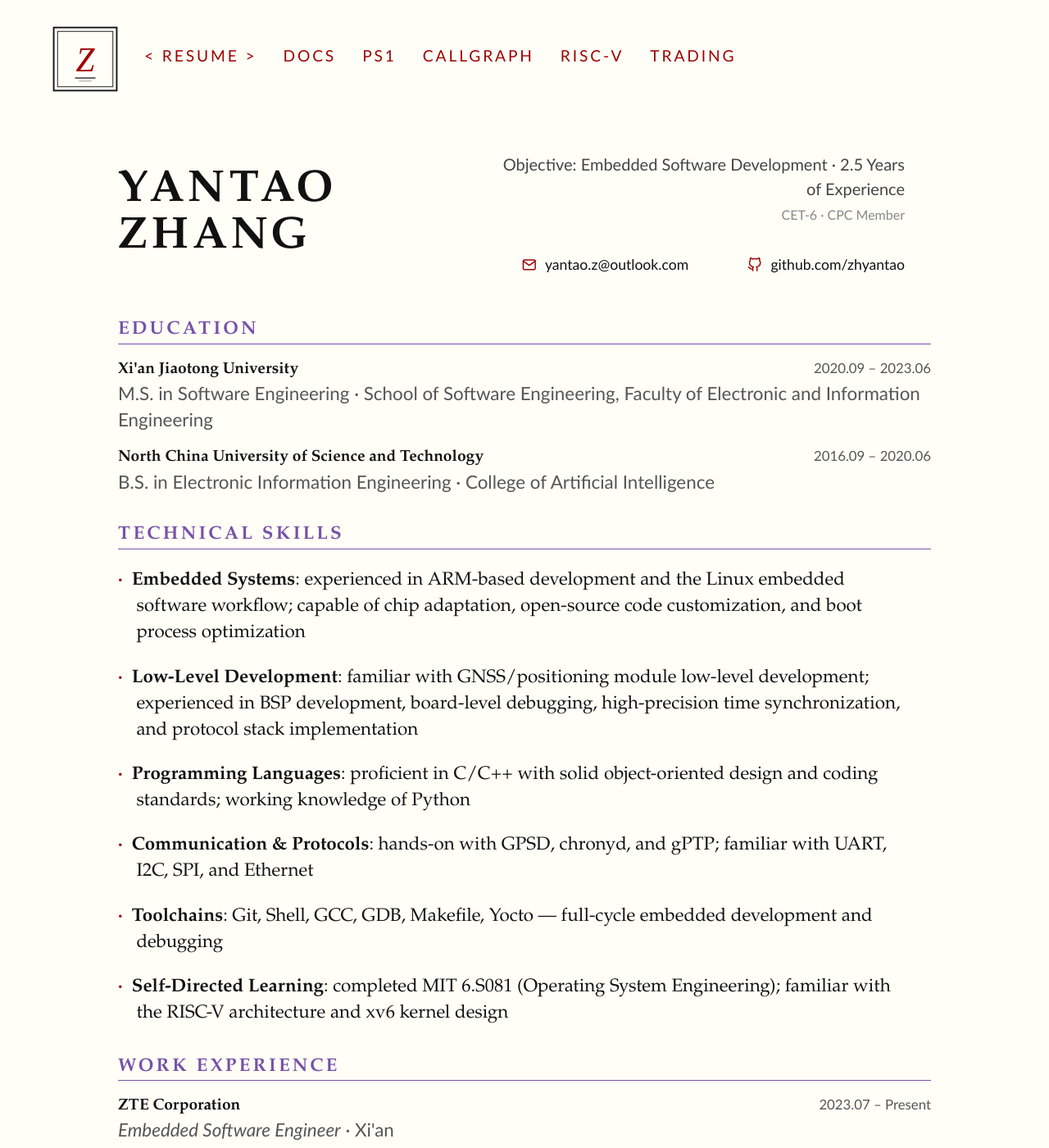
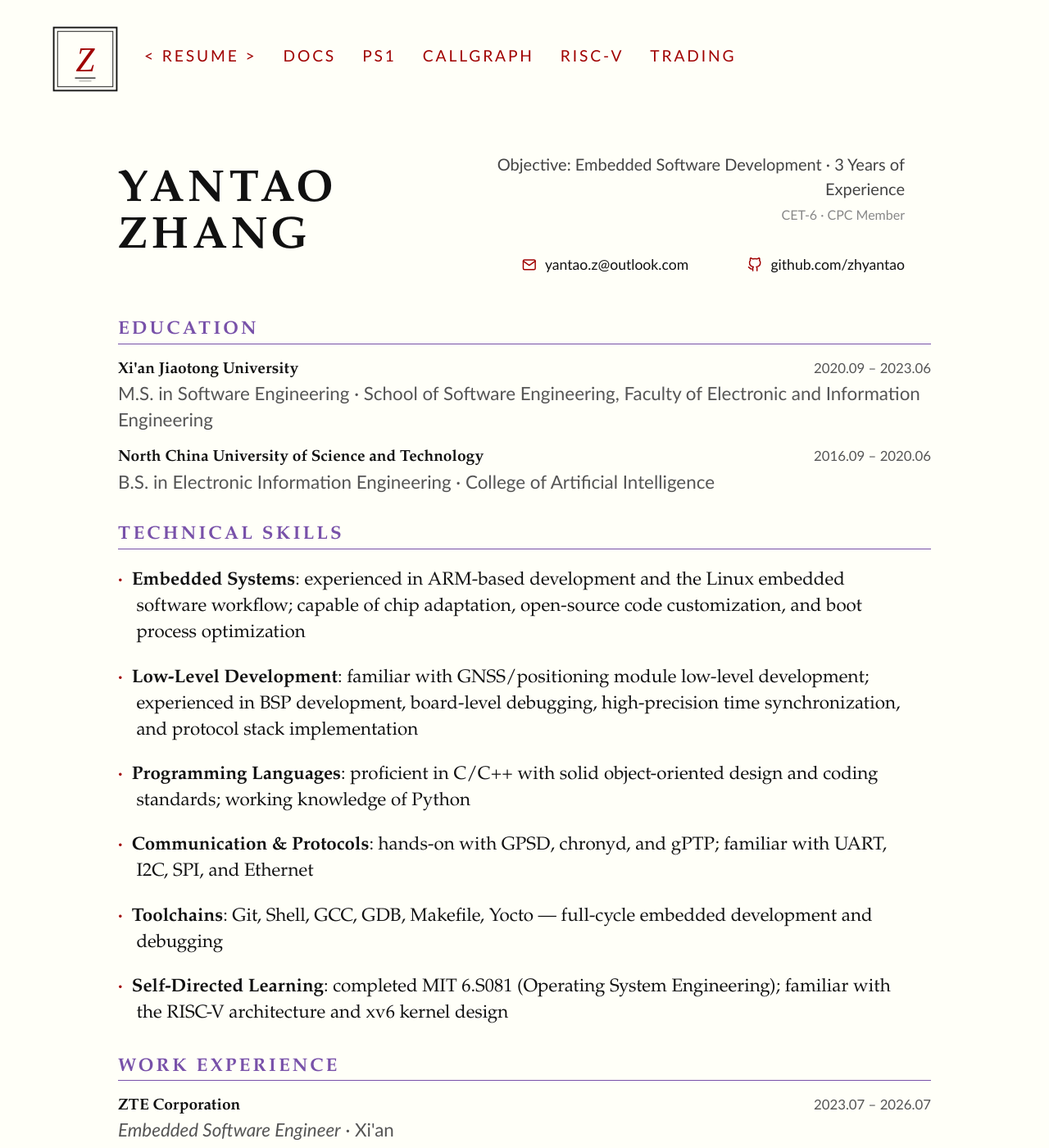
Before and after one commit to zhyantao/zhyantao.github.io, a Jekyll site: the page built from index.html, in a window 1280 px wide and 1400 px high. Shown: the whole window at 82% size. Built offline with Jekyll 4.4.1, drawn with Linux system fonts in a browser that asks for light colours; some web fonts are replaced.

Commit message:
Update ZTE tenure end date and years of experience
ZTE experience ended 2026.07; adjust the objective line to 3 years
of experience accordingly.

Co-Authored-By: Claude Code <noreply@anthropic.com>

```diff
--- a/index.html
+++ b/index.html
@@ -7,7 +7,7 @@ title: resume
   <header class="resume-head">
     <h1 class="resume-name">Yantao Zhang</h1>
     <div class="resume-head-side">
-      <p class="resume-objective">Objective: Embedded Software Development · 2.5 Years of Experience</p>
+      <p class="resume-objective">Objective: Embedded Software Development · 3 Years of Experience</p>
       <p class="resume-subline">CET-6 · CPC Member</p>
       <ul class="resume-contact">
       <li>
@@ -67,7 +67,7 @@ title: resume
     <h2>Work Experience</h2>
     <div class="resume-entry">
       <div class="resume-line">
-        <span class="resume-title">ZTE Corporation</span><span class="resume-date">2023.07 – Present</span>
+        <span class="resume-title">ZTE Corporation</span><span class="resume-date">2023.07 – 2026.07</span>
       </div>
       <p class="resume-meta"><em>Embedded Software Engineer</em> · Xi'an</p>
       <ul class="resume-bullets">
```
